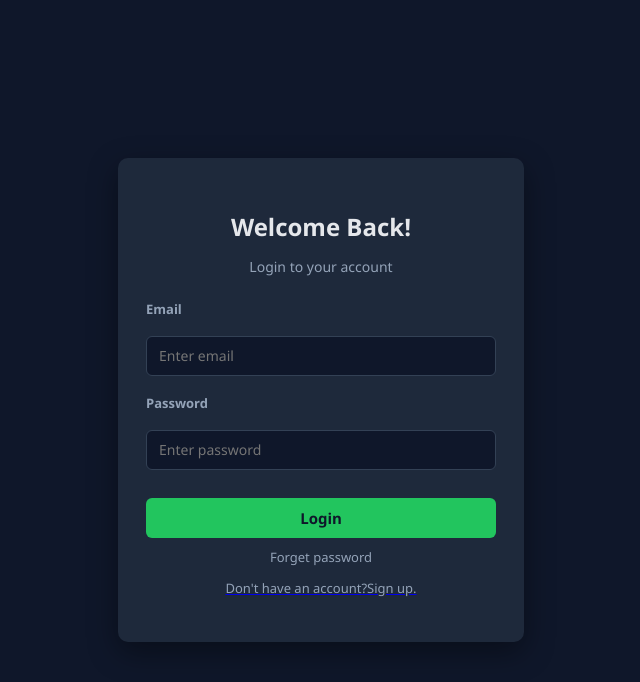
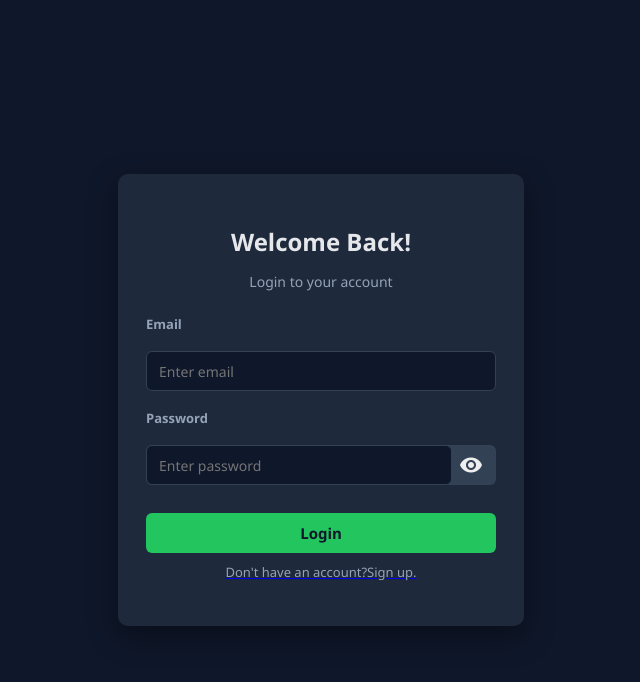
Before and after one commit to Atharv-Gujar123/Personal-Finance-Tracker-Project, a React (Vite) app in the folder react_project/: page / in a window 1280 px wide. Shown: the top 682 px of the page, without its empty margins (319-959 px from the left). Built offline with nearby package versions, Linux system fonts and the light colour scheme.

Commit message:
added password visibility functionality

```diff
--- a/react_project/index.html
+++ b/react_project/index.html
@@ -5,6 +5,8 @@
     <link rel="icon" type="image/svg+xml" href="/vite.svg" />
     <meta name="viewport" content="width=device-width, initial-scale=1.0" />
     <title>react_project</title>
+    <link rel="stylesheet" href="https://fonts.googleapis.com/icon?family=Material+Icons"/>
+
   </head>
   <body>
     <div id="root"></div>
--- a/react_project/src/App.jsx
+++ b/react_project/src/App.jsx
@@ -10,6 +10,7 @@ import { Login } from './components/Login.jsx'
 import { Register } from './components/Register.jsx'
 import { NotFound } from './components/notFound.jsx'
 import { Protect } from './components/Protect.jsx'
+import { useState } from 'react'
 const AppLayout = () => {
   return(
     <>
@@ -30,13 +31,14 @@ const AuthLayout = () => {
 }
 
 function App() {
+  const [data,setData] = useState("")
   return (
     <>
     <TransactionProvider>
     <Routes>
       <Route element = {<AuthLayout/>}>
-      <Route path = "/register" element = {<Register/>}/>
-        <Route path = "/" element = {<Login/>}/>
+      <Route path = "/register" element = {<Register data = {data}/>}/>
+        <Route path = "/" element = {<Login setData = {setData}/>}/>
  </Route>
       <Route element = {<AppLayout/>}>
       <Route path = "/dashboard" element = {<Dashboard/>}/>
--- a/react_project/src/components/Login.css
+++ b/react_project/src/components/Login.css
@@ -64,6 +64,19 @@
 .login-btn:hover{
     background-color: #16a34a;
 }
+.password {
+    display: flex;
+    align-items: center;
+    background-color: #334155;
+    border-radius: 6px;
+}
+.password span{
+    cursor:pointer;
+}
+.password input {
+    width: 80%;
+    margin-right: 2%;
+}
 .extra-text{
     text-decoration: none;
     font-size: 13px;
--- a/react_project/src/components/Login.jsx
+++ b/react_project/src/components/Login.jsx
@@ -3,7 +3,10 @@ import { useState } from "react";
 import { Link, useNavigate } from "react-router-dom";
 export const Login = () => {
   const navigate = useNavigate();
-
+  const [visible,setVisible] = useState({mode: 'visibility', type: 'password'})
+  const handleVisible = () => {
+    visible.mode === 'visibility'?setVisible({mode: 'visibility_off',type : 'text'}):setVisible({mode: 'visibility',type:'password'})
+  }
   const [form, setForm] = useState({
     email: "",
     password: "",
@@ -29,10 +32,10 @@ export const Login = () => {
 
       if (data.token) {
         localStorage.setItem("token", data.token);
-        localStorage.setItem("name",data.name)
+        localStorage.setItem("name", data.name);
         alert("Login successful");
         navigate("/dashboard");
-        window.location.reload()
+        window.location.reload();
       } else {
         alert(data.message);
       }
@@ -59,18 +62,20 @@ export const Login = () => {
             </div>
             <div className="form-group">
               <label>Password</label>
+              <span className="password">
               <input
-                type="password"
+                type={visible.type}
                 name="password"
                 placeholder="Enter password"
                 onChange={handleChange}
               />
+              <span className="material-icons" onClick={handleVisible}>{visible.mode}</span>
+            </span>
             </div>
             <button type="submit" className="login-btn">
               Login
             </button>
           </form>
-          <p className="extra-text">Forget password</p>
           <Link to="/register">
             <p className="extra-text">Don't have an account?Sign up.</p>
           </Link>
--- a/react_project/src/components/Register.jsx
+++ b/react_project/src/components/Register.jsx
@@ -2,6 +2,10 @@ import "./login.css";
 import { useState } from "react";
 import { useNavigate } from "react-router-dom";
 export const Register = () => {
+  const [visible,setVisible] = useState({mode: 'visibility', type: 'password'})
+  const handleVisible = () => {
+    visible.mode === 'visibility'?setVisible({mode: 'visibility_off',type : 'text'}):setVisible({mode: 'visibility',type:'password'})
+  }
   const navigate = useNavigate();
   const [form, setForm] = useState({
     email: "",
@@ -63,12 +67,15 @@ export const Register = () => {
             </div>
             <div className="form-group">
               <label>Password</label>
+              <span className="password">
               <input
-                type="password"
+                type={visible.type}
                 name="password"
                 placeholder="Set password"
                 onChange={handleChange}
               />
+              <span className="material-icons" onClick={handleVisible}>{visible.mode}</span>
+              </span>
             </div>
             <button className="login-btn">Submit</button>
           </form>
```
